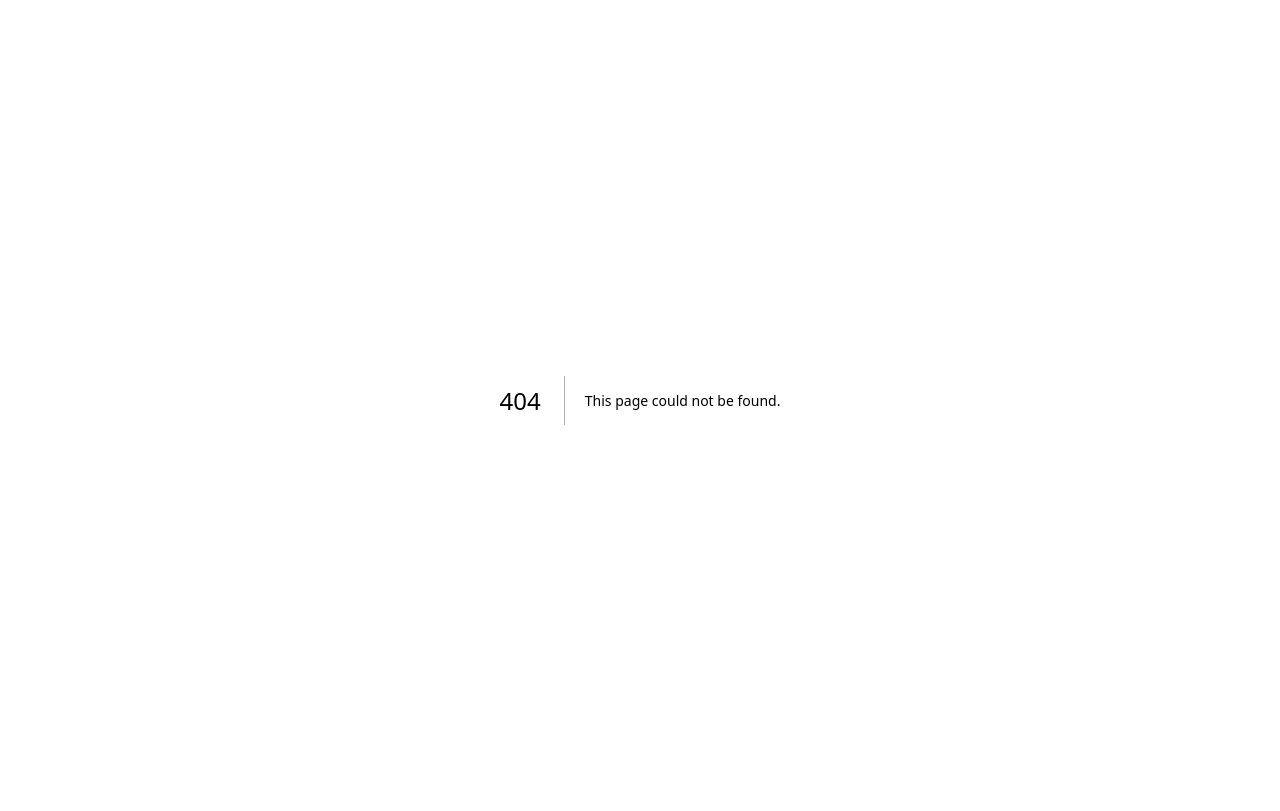
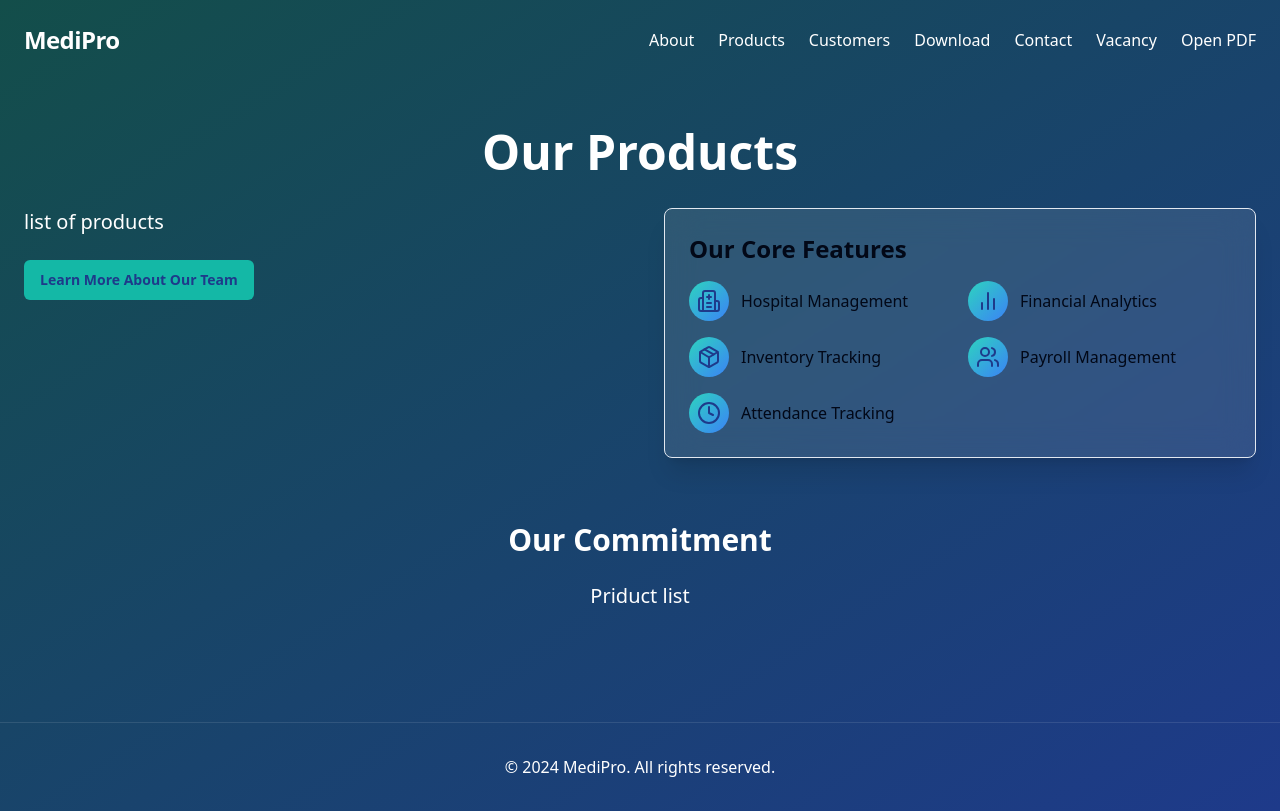
Before and after one commit to jeebipradhan/vercel-medipro-test, a Next.js app: page /products in a window 1280 px wide. Before the commit this address had no page. Built offline with nearby package versions, Linux system fonts and the light colour scheme.

Commit message:
products page added

```diff
--- a/app/page.tsx
+++ b/app/page.tsx
@@ -11,7 +11,7 @@ export default function Component() {
 
   const menuItems = [
     { name: "About", href: "/about" },
-    { name: "Products", href: "#products" },
+    { name: "Products", href: "/products" },
     { name: "Customers", href: "#customers" },
     { name: "Download", href: "#download" },
     { name: "Contact", href: "#contact" },
--- /dev/null
+++ b/app/products/page.tsx
@@ -0,0 +1,67 @@
+"use client"
+import { useState } from 'react'
+import Header from "../../components/ui/Header";
+import Footer from "../../components/ui/Footer";
+import { Button } from "../../components/ui/button"
+import { Card, CardContent } from "../../components/ui/card"
+import { Menu, Hospital, BarChart2, Package, Users, Clock } from "lucide-react"
+
+export default function Products() {
+  const [isMenuOpen, setIsMenuOpen] = useState(false)
+
+  const features = [
+    { icon: Hospital, title: "Hospital Management" },
+    { icon: BarChart2, title: "Financial Analytics" },
+    { icon: Package, title: "Inventory Tracking" },
+    { icon: Users, title: "Payroll Management" },
+    { icon: Clock, title: "Attendance Tracking" },
+  ]
+
+  return (
+    <div className="min-h-screen bg-gradient-to-br from-teal-900 to-blue-900 text-white relative overflow-hidden">
+      <Header />
+
+      {/* Main Content */}
+      <main className="max-w-7xl mx-auto px-6 py-12">
+        <h1 className="text-5xl font-bold mb-8 text-center">Our Products</h1>
+
+        <div className="grid md:grid-cols-2 gap-12 items-start">
+          <div>
+            <p className="text-xl mb-6">
+              list of products
+            </p>
+
+            <Button className="bg-teal-500 hover:bg-teal-600 text-blue-900 font-semibold">
+              Learn More About Our Team
+            </Button>
+          </div>
+
+          <Card className="bg-white/10 backdrop-blur-lg shadow-xl">
+            <CardContent className="p-6">
+              <h2 className="text-2xl font-semibold mb-4">Our Core Features</h2>
+              <div className="grid grid-cols-2 gap-4">
+                {features.map((feature, index) => (
+                  <div key={index} className="flex items-center space-x-3">
+                    <div className="bg-gradient-to-br from-teal-400 to-blue-500 p-2 rounded-full">
+                      <feature.icon className="h-6 w-6 text-blue-900" />
+                    </div>
+                    <span className="font-medium">{feature.title}</span>
+                  </div>
+                ))}
+              </div>
+            </CardContent>
+          </Card>
+        </div>
+
+        <div className="mt-16">
+          <h2 className="text-3xl font-bold mb-6 text-center">Our Commitment</h2>
+          <p className="text-xl text-center max-w-3xl mx-auto">
+            Priduct list
+          </p>
+        </div>
+      </main>
+
+      <Footer />
+    </div>
+  )
+}
--- a/components/ui/Header.tsx
+++ b/components/ui/Header.tsx
@@ -10,7 +10,7 @@ const Header = () => {
 
   const menuItems = [
     { name: "About", href: "/about" },
-    { name: "Products", href: "#products" },
+    { name: "Products", href: "/products" },
     { name: "Customers", href: "#customers" },
     { name: "Download", href: "#download" },
     { name: "Contact", href: "#contact" },
```
